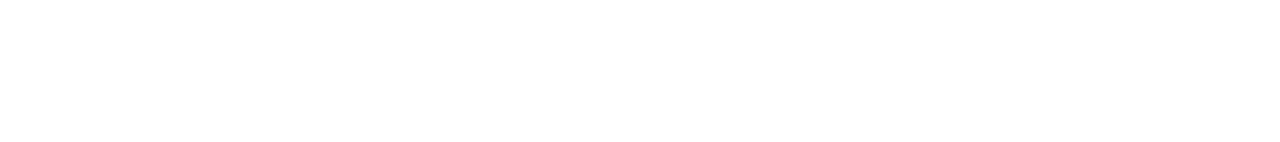
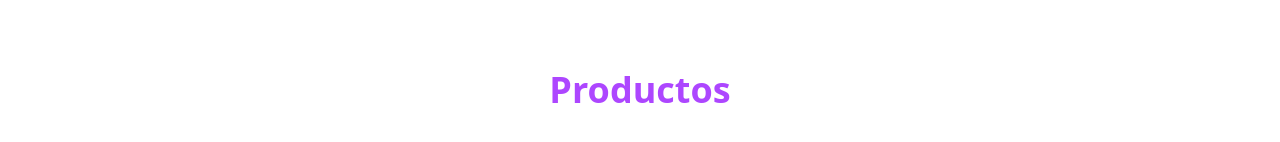
Before and after one commit to SamaelMedina28/Ventas_caro, a React (Vite) app: page / in a window 1280 px wide. Shown: the part 878-1020 px from the top of the page. Before the commit the page ends 852 px from the top, so only its background shows below. Built offline with nearby package versions, Linux system fonts and the light colour scheme.

Commit message:
Header de productos

```diff
--- a/src/App.tsx
+++ b/src/App.tsx
@@ -1,5 +1,6 @@
 import HeroSection from "./components/sections/HeroSection";
 import NavHeader from "./components/sections/Navbar";
+import Productos from "./components/sections/Productos";
 
 type Props = {};
 
@@ -8,6 +9,7 @@ export default function App({}: Props) {
     <div>
       <NavHeader/>
       <HeroSection/>
+      <Productos/>
     </div>
   )
 }
--- /dev/null
+++ b/src/components/magicui/box-reveal.tsx
@@ -0,0 +1,69 @@
+"use client";
+
+import { motion, useAnimation, useInView } from "motion/react";
+import { useEffect, useRef, type JSX } from "react";
+
+interface BoxRevealProps {
+  children: JSX.Element;
+  width?: "fit-content" | "100%";
+  boxColor?: string;
+  duration?: number;
+}
+
+export const BoxReveal = ({
+  children,
+  width = "fit-content",
+  boxColor = "#5046e6",
+  duration,
+}: BoxRevealProps) => {
+  const mainControls = useAnimation();
+  const slideControls = useAnimation();
+
+  const ref = useRef(null);
+  const isInView = useInView(ref, { once: true });
+
+  useEffect(() => {
+    if (isInView) {
+      slideControls.start("visible");
+      mainControls.start("visible");
+    } else {
+      slideControls.start("hidden");
+      mainControls.start("hidden");
+    }
+  }, [isInView, mainControls, slideControls]);
+
+  return (
+    <div ref={ref} style={{ position: "relative", width, overflow: "hidden" }}>
+      <motion.div
+        variants={{
+          hidden: { opacity: 0, y: 75 },
+          visible: { opacity: 1, y: 0 },
+        }}
+        initial="hidden"
+        animate={mainControls}
+        transition={{ duration: duration ? duration : 0.5, delay: 0.25 }}
+      >
+        {children}
+      </motion.div>
+
+      <motion.div
+        variants={{
+          hidden: { left: 0 },
+          visible: { left: "100%" },
+        }}
+        initial="hidden"
+        animate={slideControls}
+        transition={{ duration: duration ? duration : 0.5, ease: "easeIn" }}
+        style={{
+          position: "absolute",
+          top: 4,
+          bottom: 4,
+          left: 0,
+          right: 0,
+          zIndex: 20,
+          background: boxColor,
+        }}
+      />
+    </div>
+  );
+};
--- /dev/null
+++ b/src/components/sections/Productos.tsx
@@ -0,0 +1,14 @@
+import { BoxReveal } from "../magicui/box-reveal"
+type Props = {}
+
+export default function Productos({}: Props) {
+  return (
+    <section>
+      <div className="flex flex-wrap justify-center gap-6 my-24">
+        <BoxReveal boxColor="rgb(139, 92, 246, 0.8)" duration={0.5}>
+          <h2 className="text-4xl font-bold text-purple-500">Productos</h2>
+        </BoxReveal>
+      </div>
+    </section>
+  );
+}
```
